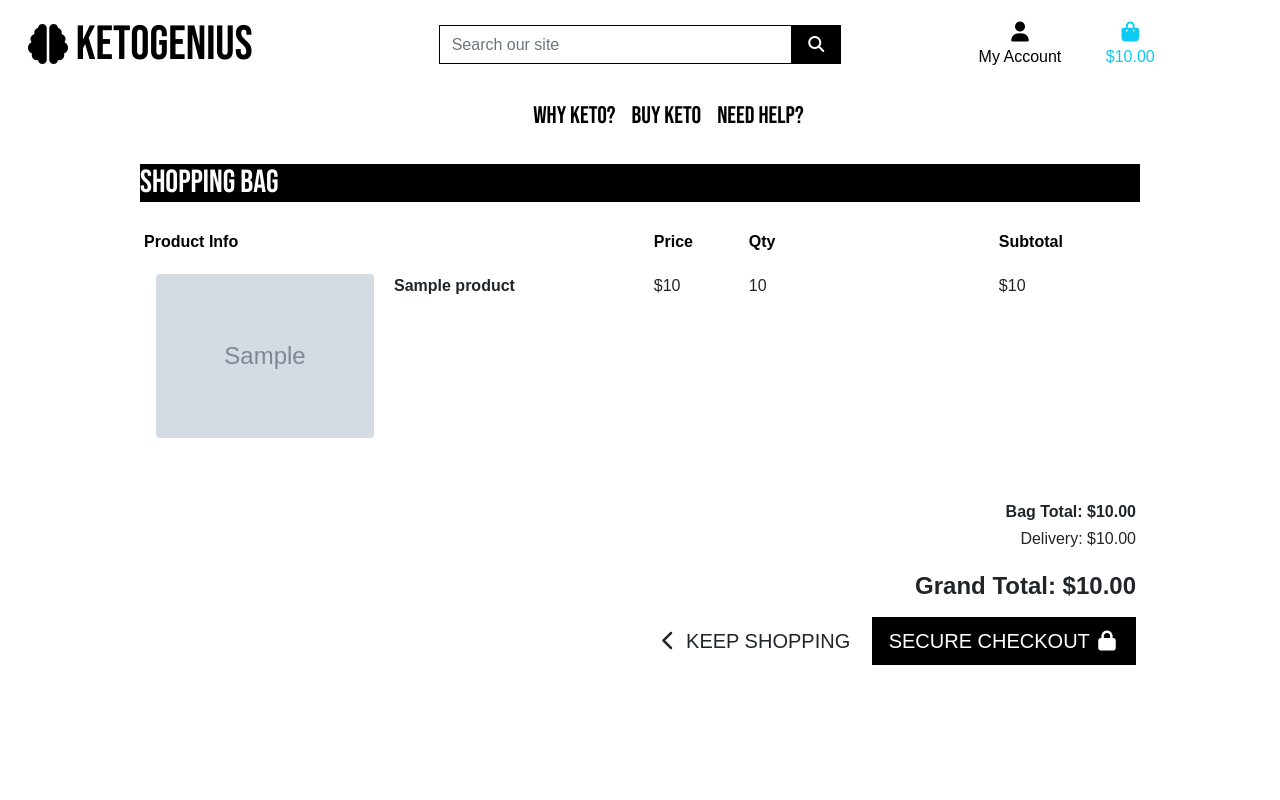
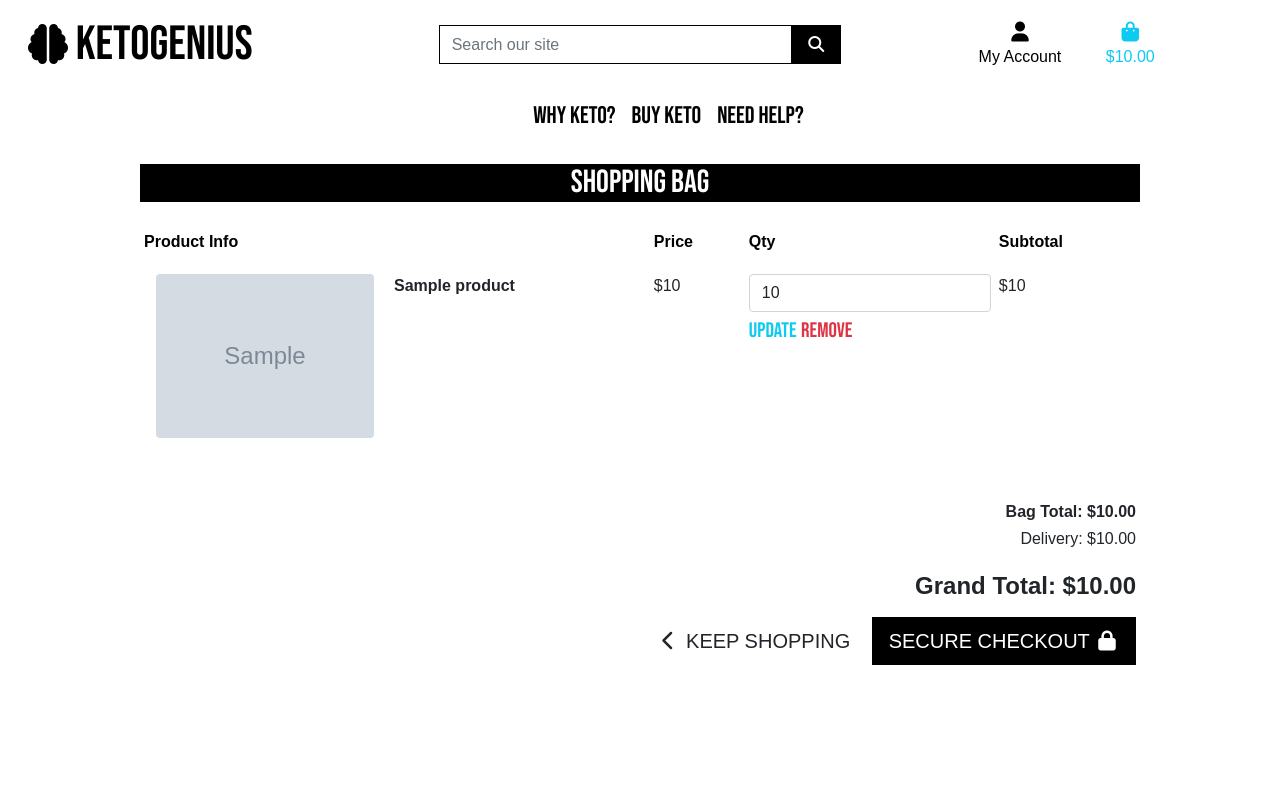
Before and after one commit to GreigBenton/milestone-project-4, a Django app: template bag/templates/bag/bag.html in a window 1280 px wide. Run offline with Django 3.2, Linux system fonts and the light colour scheme; the template is opened without the code that fills it: most values are stand-ins (such as "Sample title", 1, 10 or a date in 2020); grey boxes marked "Sample" are stand-in pictures; some libraries are stand-ins or nearby versions; some web fonts are replaced.

Commit message:
added options to update and remove items from bag page

```diff
--- a/bag/templates/bag/bag.html
+++ b/bag/templates/bag/bag.html
@@ -14,7 +14,7 @@
     <div class="container mb-2">
         <div class="row">
             <div class="col">
-                <h2 class="logo-font mb-4">Shopping Bag</h2>
+                <h2 class="logo-font mb-4 text-center">Shopping Bag</h2>
             </div>
         </div>
 
@@ -45,7 +45,11 @@
                                         <p class="my-0">${{ item.product.price }}</p>
                                     </td>
                                     <td class="py-3 w-25">
-                                        <p class="my-0">{{ item.quantity }}</p>
+                                        <div class="input-group">
+                                            <input class="form-control qty_input" type="number" name="quantity" value="{{ item.quantity }}" min="1" max="99" data-item_id="{{ product.id }}" id="id_qty_{{ product.id }}">
+                                        </div>
+                                        <a class="update-link text-info bag-edit"><small>Update</small></a>
+                                        <a class="remove-item text-danger bag-edit" id="remove_{{ item.item_id }}" data-size="{{ item.size }}"><small>Remove</small></a>
                                     </td>
                                     <td class="py-3">
                                         <p class="my-0">${{ item.product.price }}</p>
@@ -95,3 +99,29 @@
         </div>
     </div>
 {% endblock %}
+
+{% block postloadjs %}
+{{ block.super }}
+
+<script type="text/javascript">
+    // Update quantity on click
+    $('.update-link').click(function(e) {
+        var form = $(this).prev('.update-form');
+        form.submit();
+    })
+
+    // Remove item and reload on click
+    $('.remove-item').click(function(e) {
+        var csrfToken = "{{ csrf_token }}";
+        var itemId = $(this).attr('id').split('remove_')[1];
+        var size = $(this).data('size');
+        var url = `/bag/remove/${itemId}`;
+        var data = {'csrfmiddlewaretoken': csrfToken, 'size': size};
+
+        $.post(url, data)
+         .done(function() {
+             location.reload();
+         });
+    })
+</script>
+{% endblock %}
--- a/static/css/base.css
+++ b/static/css/base.css
@@ -103,6 +103,13 @@ body {
     text-align: right;
 }
 
+.bag-edit {
+    cursor: pointer;
+    text-decoration: none;
+    font-family: 'Bebas Neue', cursive;
+    font-size: 1.5rem;
+}
+
 /* -------------------------------- Media Queries */
 
 /* Slightly larger container on xl screens */
```
